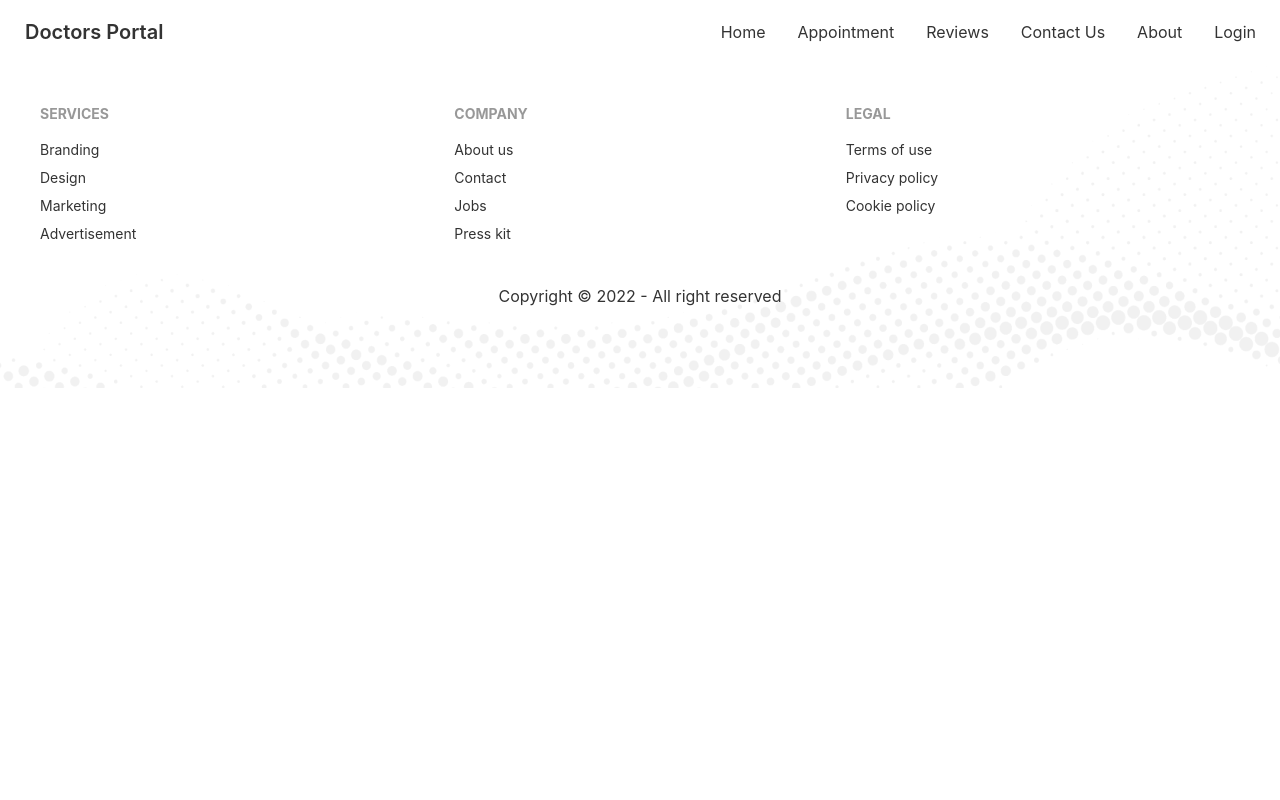
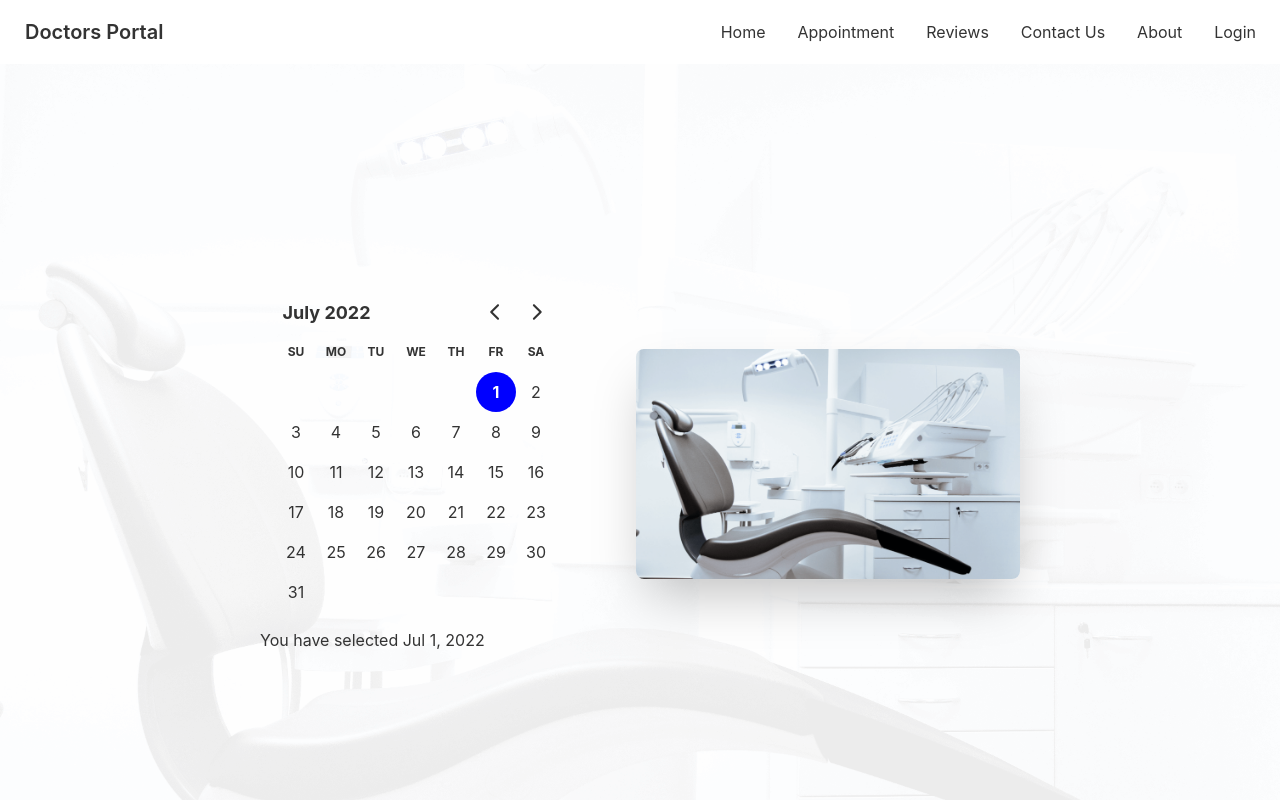
Before and after one commit to hrhabib07/doctors-portal-main-client, a React (Create React App) app: page /appointment in a window 1280 px wide. Shown: the top 800 px of the page. Built offline with nearby package versions, Linux system fonts and the light colour scheme; the HTML template or start-up script is replaced by a standard one.

Commit message:
appointmentBanner added

```diff
--- a/package.json
+++ b/package.json
@@ -7,7 +7,9 @@
     "@testing-library/react": "^13.3.0",
     "@testing-library/user-event": "^13.5.0",
     "daisyui": "^2.17.0",
+    "date-fns": "^2.28.0",
     "react": "^18.2.0",
+    "react-day-picker": "^8.0.7",
     "react-dom": "^18.2.0",
     "react-router-dom": "^6.3.0",
     "react-scripts": "5.0.1",
--- a/src/App.js
+++ b/src/App.js
@@ -8,7 +8,7 @@
 
 function App() {
   return (
-    <div>
+    <div className="max-w-7xl mx-auto">
       <Navbar></Navbar>
       <Routes>
         <Route path="/" element={<Home />} />
--- a/src/Pages/Appointment/Appointment.jsx
+++ b/src/Pages/Appointment/Appointment.jsx
@@ -1,9 +1,11 @@
 import React from "react";
 import Footer from "../Shared/Footer";
+import AppointmentBanner from "./AppointmentBanner";
 
 const Appointment = () => {
   return (
     <div>
+      <AppointmentBanner></AppointmentBanner>
       <Footer></Footer>
     </div>
   );
--- /dev/null
+++ b/src/Pages/Appointment/AppointmentBanner.jsx
@@ -0,0 +1,28 @@
+import React, { useState } from "react";
+import chair from "../../assets/images/chair.png";
+import bg from "../../assets/images/bg.png";
+import { DayPicker } from "react-day-picker";
+import "react-day-picker/dist/style.css";
+import { format } from "date-fns";
+
+const AppointmentBanner = () => {
+  const [date, setDate] = useState(new Date());
+  return (
+    <div
+      class="hero min-h-screen"
+      style={{
+        backgroundImage: `url(${bg})`,
+      }}
+    >
+      <div class="hero-content flex-col lg:flex-row-reverse gap-12">
+        <img src={chair} alt="chair" class="max-w-sm rounded-lg shadow-2xl" />
+        <div className="pr-4">
+          <DayPicker mode="single" selected={date} onSelect={setDate} />
+          <p>You have selected {format(date, "PP")}</p>
+        </div>
+      </div>
+    </div>
+  );
+};
+
+export default AppointmentBanner;
```
Also changed, not shown: 1 other file (tests, documents, lock files or other folders).
